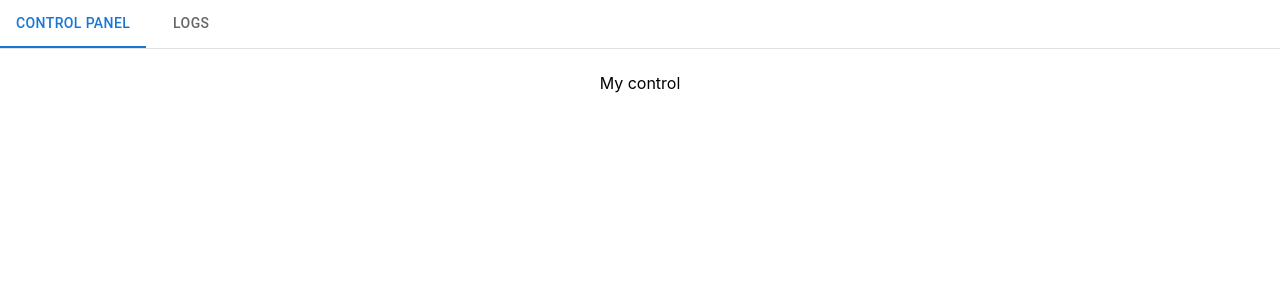
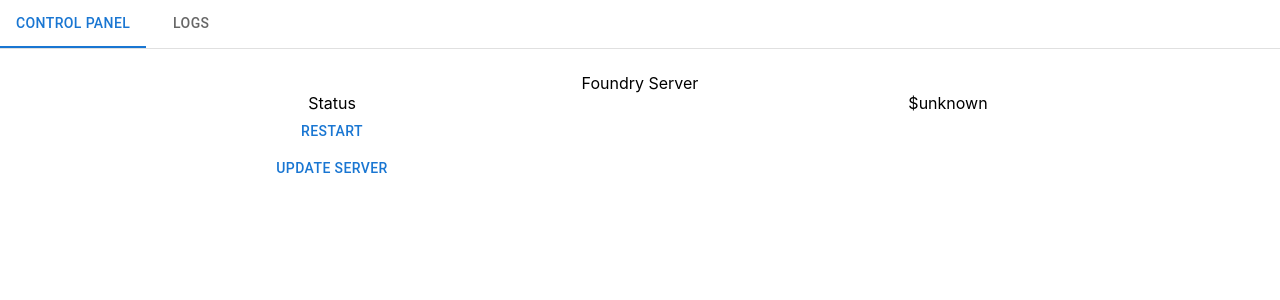
Before and after one commit to Kenishi/foundry_dashboard, a React (Create React App) app: page / in a window 1280 px wide. Shown: the top 300 px of the page. Built offline with nearby package versions, Linux system fonts and the light colour scheme.

Commit message:
Add code for control

```diff
--- a/src/components/control.tsx
+++ b/src/components/control.tsx
@@ -1,9 +1,33 @@
+import { Button, Grid } from "@mui/material";
+import Box from "@mui/material/Box";
+import { useState } from "react";
+import { useQuery } from "react-query";
+
 export const Control = () => {
+    const [ status, setStatus ] = useState("unknown");
 
+    async function fetchStatus() {
+        const result = await fetch("http://foundry-dashboard-api:45321/status");
+        console.log(result);
+    }
 
     return (
         <div>
-            My control
+            <Grid container>
+                <Grid xs={12}>Foundry Server</Grid>
+                <Grid xs={6}>Status</Grid>
+                <Grid xs={6}>${status}</Grid>
+                <Grid xs={12}>
+                    <Box>
+                        <Grid xs={6}>
+                            <Button>Restart</Button>
+                        </Grid>
+                        <Grid xs={6}>
+                            <Button>Update Server</Button>
+                        </Grid>
+                    </Box>
+                </Grid>
+            </Grid>
         </div>
     )
 };
```
